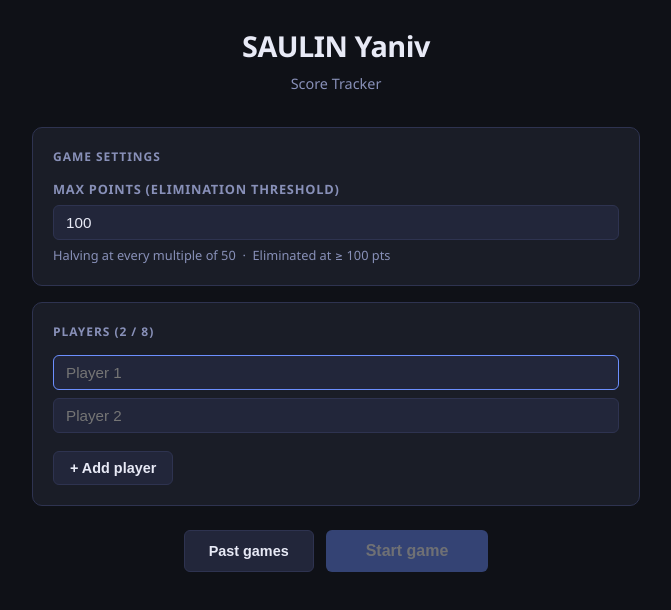
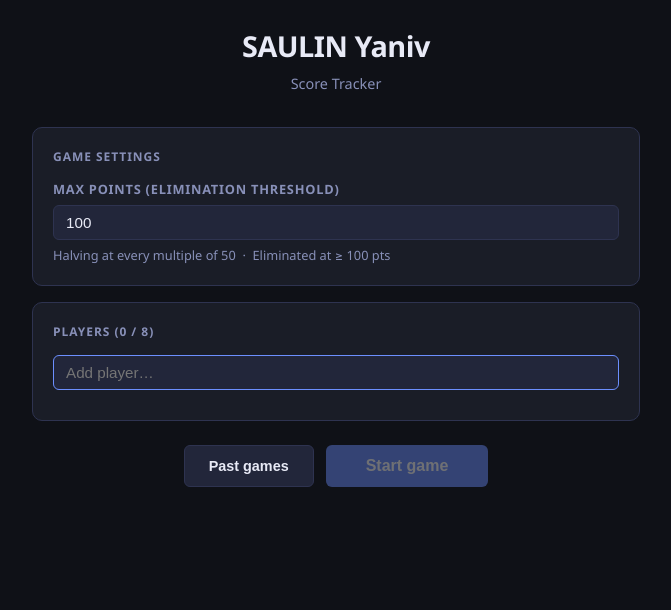
Before and after one commit to Kalmis/yaniv, a React (Vite) app: page / in a window 1280 px wide. Shown: the top 610 px of the page, without its empty margins (304-975 px from the left). Built offline with nearby package versions, Linux system fonts and the light colour scheme.

Commit message:
FEAT- Make it possible to change max score. Fix the player selection

```diff
--- a/src/App.tsx
+++ b/src/App.tsx
@@ -33,6 +33,11 @@ export default function App() {
     update(next)
   }
 
+  function handleUpdateMaxPoints(maxPoints: number) {
+    if (!gameState) return
+    update({ ...gameState, maxPoints })
+  }
+
   function handleNewGame() {
     update(null)
     setView('play')
@@ -57,6 +62,7 @@ export default function App() {
     <GameScreen
       gameState={gameState}
       onRoundSubmit={handleRoundSubmit}
+      onUpdateMaxPoints={handleUpdateMaxPoints}
       onNewGame={handleNewGame}
     />
   )
--- a/src/components/GameScreen.tsx
+++ b/src/components/GameScreen.tsx
@@ -1,4 +1,4 @@
-import { useState } from 'react'
+import { useRef, useState } from 'react'
 import type { GameState } from '../types'
 import type { RoundInput } from '../gameLogic'
 import Scoreboard from './Scoreboard'
@@ -8,11 +8,16 @@ import RoundHistory from './RoundHistory'
 interface Props {
   gameState: GameState
   onRoundSubmit: (input: RoundInput) => void
+  onUpdateMaxPoints: (maxPoints: number) => void
   onNewGame: () => void
 }
 
-export default function GameScreen({ gameState, onRoundSubmit, onNewGame }: Props) {
+export default function GameScreen({ gameState, onRoundSubmit, onUpdateMaxPoints, onNewGame }: Props) {
   const [wizardOpen, setWizardOpen] = useState(false)
+  const [editingMax, setEditingMax] = useState(false)
+  const [maxInput, setMaxInput] = useState('')
+  const maxInputRef = useRef<HTMLInputElement>(null)
+
   const { players, rounds, maxPoints } = gameState
   const activePlayers = players.filter((p) => !p.eliminated)
   const latestRound = rounds.length > 0 ? rounds[rounds.length - 1] : null
@@ -22,12 +27,49 @@ export default function GameScreen({ gameState, onRoundSubmit, onNewGame }: Prop
     onRoundSubmit(input)
   }
 
+  function startEditMax() {
+    setMaxInput(String(maxPoints))
+    setEditingMax(true)
+    setTimeout(() => { maxInputRef.current?.select() }, 0)
+  }
+
+  function commitMax() {
+    const val = Number(maxInput)
+    if (!isNaN(val) && val >= 10) onUpdateMaxPoints(val)
+    setEditingMax(false)
+  }
+
+  function handleMaxKeyDown(e: React.KeyboardEvent) {
+    if (e.key === 'Enter') commitMax()
+    if (e.key === 'Escape') setEditingMax(false)
+  }
+
   return (
     <div className="container">
       <div className="game-header">
         <h1>Yaniv</h1>
         <div style={{ textAlign: 'right' }}>
-          <div className="game-meta">Max: {maxPoints} pts &nbsp;·&nbsp; Round {rounds.length + 1}</div>
+          <div className="game-meta">
+            {'Max: '}
+            {editingMax ? (
+              <input
+                ref={maxInputRef}
+                className="max-pts-inline"
+                type="text"
+                inputMode="numeric"
+                pattern="[0-9]*"
+                value={maxInput}
+                onChange={(e) => setMaxInput(e.target.value.replace(/[^0-9]/g, ''))}
+                onKeyDown={handleMaxKeyDown}
+                onBlur={commitMax}
+              />
+            ) : (
+              <button className="max-pts-btn" onClick={startEditMax}>
+                {maxPoints}
+              </button>
+            )}
+            {' pts'}&nbsp;·&nbsp;Round {rounds.length + 1}
+          </div>
           <button
             className="btn-secondary"
             style={{ marginTop: 6, fontSize: '0.75rem', padding: '4px 10px' }}
--- a/src/components/SetupScreen.tsx
+++ b/src/components/SetupScreen.tsx
@@ -6,10 +6,28 @@ interface Props {
   onViewHistory: () => void;
 }
 
+/** Always keep exactly one trailing empty slot (unless at max 8). */
+function withTrailingEmpty(arr: string[]): string[] {
+  // Collapse multiple trailing empties into one
+  let end = arr.length;
+  while (end > 1 && arr[end - 1].trim() === "" && arr[end - 2].trim() === "") {
+    end--;
+  }
+  const result = arr.slice(0, end);
+  // Add trailing empty if last slot is filled and under max
+  if (result.length < 8 && result[result.length - 1]?.trim() !== "") {
+    result.push("");
+  }
+  return result;
+}
+
 function getInitialPlayers(): string[] {
   const history = loadHistory();
-  if (history.length === 0) return ["", ""];
-  return history[0].state.players.map((p) => p.name);
+  const base =
+    history.length === 0
+      ? ["", ""]
+      : history[0].state.players.map((p) => p.name);
+  return withTrailingEmpty(base);
 }
 
 function getSuggestions(currentPlayers: string[]): string[] {
@@ -19,9 +37,7 @@ function getSuggestions(currentPlayers: string[]): string[] {
   );
   const seen = new Set<string>();
   const suggestions: string[] = [];
-
-  // Skip the most recent game (already used as defaults), scan the rest
-  for (const game of history.slice(1)) {
+  for (const game of history) {
     for (const player of game.state.players) {
       const key = player.name.trim().toLowerCase();
       if (!current.has(key) && !seen.has(key)) {
@@ -34,50 +50,58 @@ function getSuggestions(currentPlayers: string[]): string[] {
   return suggestions;
 }
 
+function focusInput(idx: number) {
+  const inputs = document.querySelectorAll<HTMLInputElement>(".player-input");
+  inputs[idx]?.focus();
+}
+
 export default function SetupScreen({ onStart, onViewHistory }: Props) {
   const [maxPoints, setMaxPoints] = useState(100);
   const [players, setPlayers] = useState<string[]>(getInitialPlayers);
 
   const suggestions = getSuggestions(players);
+  const filledNames = players.map((p) => p.trim()).filter(Boolean);
+  const canStart = filledNames.length >= 2 && maxPoints >= 10;
 
-  function addPlayer() {
-    if (players.length < 8) setPlayers([...players, ""]);
-  }
-
-  function removePlayer(i: number) {
-    if (players.length <= 2) return;
-    setPlayers(players.filter((_, idx) => idx !== i));
+  function setAndNormalize(next: string[]) {
+    setPlayers(withTrailingEmpty(next));
   }
 
   function updatePlayer(i: number, val: string) {
     const next = [...players];
     next[i] = val;
-    setPlayers(next);
+    setAndNormalize(next);
+  }
+
+  function removePlayer(i: number) {
+    const next = players.filter((_, idx) => idx !== i);
+    // Keep at least 2 fields
+    while (next.length < 2) next.push("");
+    setAndNormalize(next);
   }
 
   function addSuggestion(name: string) {
     if (players.length >= 8) return;
-    // Fill the first empty slot, or append
     const emptyIdx = players.findIndex((p) => p.trim() === "");
+    const next = [...players];
     if (emptyIdx !== -1) {
-      const next = [...players];
       next[emptyIdx] = name;
-      setPlayers(next);
     } else {
-      setPlayers([...players, name]);
+      next.push(name);
+    }
+    setAndNormalize(next);
+  }
+
+  function handleKeyDown(e: React.KeyboardEvent, i: number) {
+    if (e.key === "Enter") {
+      e.preventDefault();
+      focusInput(i + 1);
     }
   }
-
-  const filledNames = players.map((p) => p.trim()).filter(Boolean);
-  const canStart = filledNames.length >= 2 && maxPoints >= 10;
 
   function handleStart() {
     if (!canStart) return;
     onStart(maxPoints, filledNames);
-  }
-
-  function handleKeyDown(e: React.KeyboardEvent, i: number) {
-    if (e.key === "Enter" && i === players.length - 1) addPlayer();
   }
 
   return (
@@ -109,19 +133,20 @@ export default function SetupScreen({ onStart, onViewHistory }: Props) {
       </div>
 
       <div className="card">
-        <h2>Players ({players.length} / 8)</h2>
+        <h2>Players ({filledNames.length} / 8)</h2>
         <div className="player-list">
           {players.map((name, i) => (
             <div key={i} className="player-row">
               <input
+                className="player-input"
                 type="text"
-                placeholder={`Player ${i + 1}`}
+                placeholder={i === players.length - 1 ? "Add player…" : `Player ${i + 1}`}
                 value={name}
                 onChange={(e) => updatePlayer(i, e.target.value)}
                 onKeyDown={(e) => handleKeyDown(e, i)}
                 autoFocus={i === 0}
               />
-              {players.length > 2 && (
+              {players.length > 2 && name.trim() !== "" && (
                 <button
                   className="btn-danger"
                   onClick={() => removePlayer(i)}
@@ -133,12 +158,6 @@ export default function SetupScreen({ onStart, onViewHistory }: Props) {
             </div>
           ))}
         </div>
-
-        {players.length < 8 && (
-          <button className="btn-secondary mt-2" onClick={addPlayer}>
-            + Add player
-          </button>
-        )}
 
         {suggestions.length > 0 && players.length < 8 && (
           <div className="suggestions-wrap">
--- a/src/index.css
+++ b/src/index.css
@@ -601,6 +601,37 @@ input[type="number"]::-webkit-inner-spin-button {
   color: var(--danger);
 }
 
+/* ── Max points inline edit ──────────────────────── */
+.max-pts-btn {
+  background: none;
+  border: none;
+  border-bottom: 1px dashed var(--text-muted);
+  color: var(--text);
+  font-size: inherit;
+  font-weight: inherit;
+  padding: 0 1px;
+  cursor: pointer;
+  line-height: inherit;
+}
+
+.max-pts-btn:hover {
+  color: var(--primary);
+  border-bottom-color: var(--primary);
+}
+
+.max-pts-inline {
+  width: 48px;
+  background: var(--surface2);
+  border: 1px solid var(--primary);
+  border-radius: 4px;
+  color: var(--text);
+  font-size: inherit;
+  font-weight: inherit;
+  padding: 0 4px;
+  text-align: center;
+  outline: none;
+}
+
 /* ── Game header ─────────────────────────────────── */
 .game-header {
   display: flex;
```
